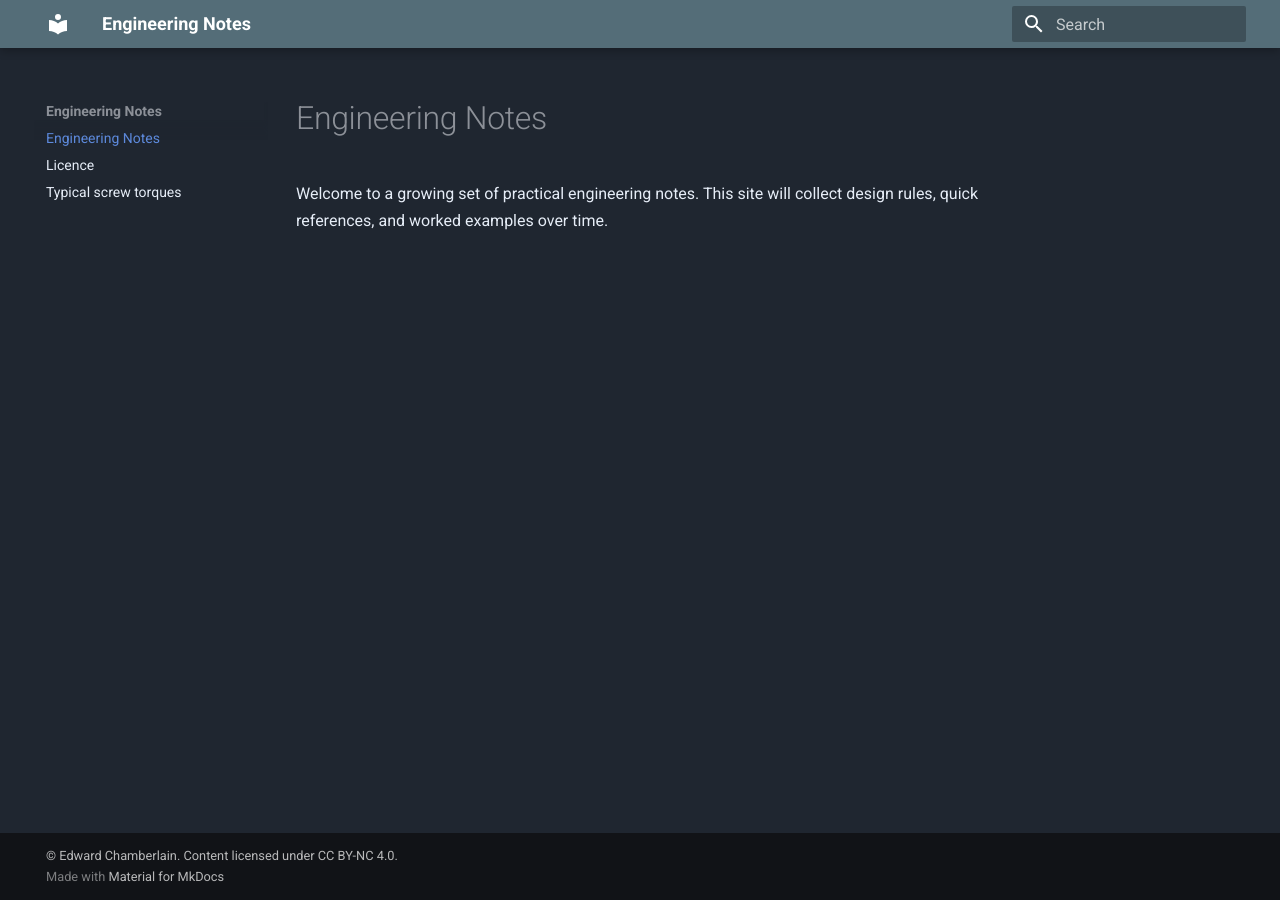
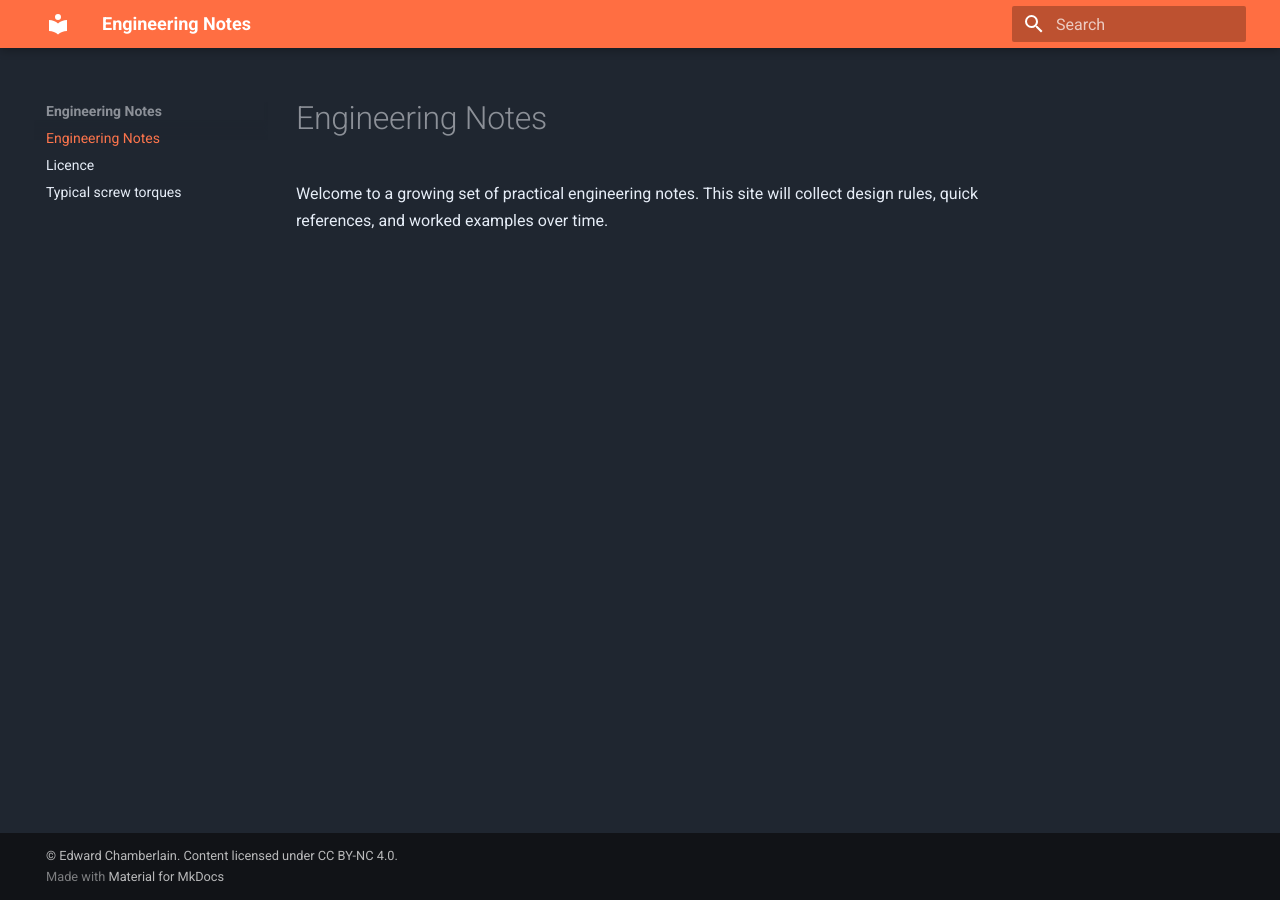
Before and after one commit to EdwardChamberlain/design-notes, an MkDocs documentation site: the page built from docs/index.md, in a window 1280 px wide. Built offline with MkDocs 1.6.1 and Material for MkDocs 9.7.7, drawn with Linux system fonts in a browser that asks for light colours.

Commit message:
Update primary and accent colors in theme palette to deep orange

```diff
--- a/mkdocs.yml
+++ b/mkdocs.yml
@@ -6,7 +6,8 @@ theme:
   name: material
   palette:
     scheme: slate
-    primary: blue grey
+    primary: deep orange
+    accent: deep orange
   features:
     - navigation.sections
     - navigation.top
```
